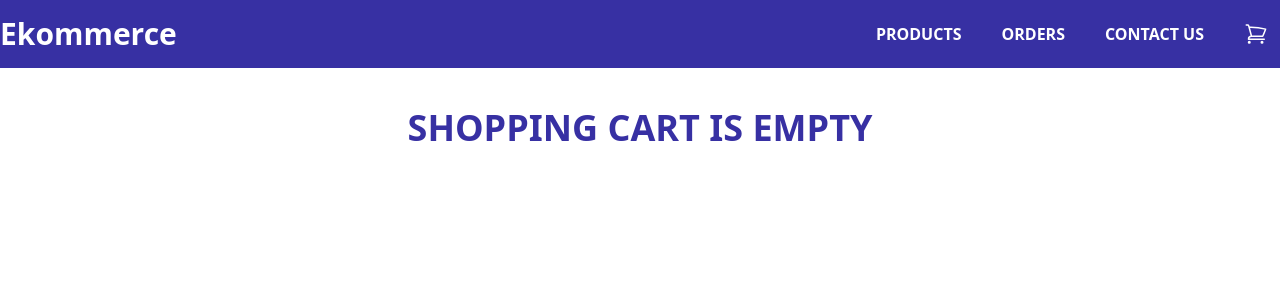
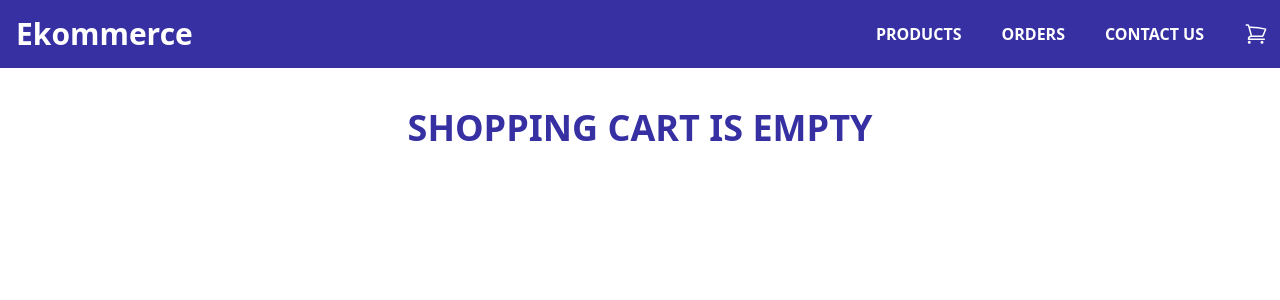
Before and after one commit to Majogobla/ekommerce-client, a React (Vite) app: page /cart in a window 1280 px wide. Shown: the top 300 px of the page. Built offline with nearby package versions, Linux system fonts and the light colour scheme.

Commit message:
change image

```diff
--- a/src/components/Layouts/IndexView.jsx
+++ b/src/components/Layouts/IndexView.jsx
@@ -61,7 +61,7 @@ export const IndexView = () => {
       <div className="bg-indigo-800 py-4">
         <div className="container mx-auto flex flex-col justify-center items-center md:justify-between  md:flex-row">
           <Link to="/">
-            <h1 className=" text-white text-3xl font-bold">Ekommerce</h1>
+            <h1 className=" text-white text-3xl font-bold pl-4">Ekommerce</h1>
           </Link>
 
           <nav className="flex flex-col gap-4 md:flex-row mt-6 md:mt-0">
@@ -123,7 +123,7 @@ export const IndexView = () => {
               className="w-full h-auto"
               style={{ maxHeight: "500px" }}
             />
-            <div className="absolute top-1/2 left-1/2 transform -translate-x-1/2 -translate-y-1/2 text-indigo-800 text-3xl font-bold">
+            <div className="absolute top-1/2 left-1/2 transform -translate-x-1/2 -translate-y-1/2 text-white text-3xl font-bold drop-shadow-lg shadow-black">
               Welcome to Ekommerce! <br />
               <p className="text-xl">
               Look at all our products
@@ -142,7 +142,7 @@ export const IndexView = () => {
               className="w-full h-auto"
               style={{ maxHeight: "500px" }}
             />
-            <div className="absolute top-1/2 left-1/2 transform -translate-x-1/2 -translate-y-1/2 text-indigo-800 text-3xl font-bold">
+            <div className="absolute top-1/2 left-1/2 transform -translate-x-1/2 -translate-y-1/2 text-indigo-800 text-3xl font-bold drop-shadow-lg shadow-black">
               Welcome to Ekommerce! <br />
               <p className="text-xl">
               Look at all our products
--- a/src/components/Layouts/NotAuthenticated.jsx
+++ b/src/components/Layouts/NotAuthenticated.jsx
@@ -8,7 +8,7 @@ function NotAuthenticated() {
       <div className="bg-indigo-800 py-4">
         <div className="container mx-auto flex flex-col justify-center items-center md:justify-between  md:flex-row">
           <Link to="/">
-            <h1 className=" text-white text-3xl font-bold">Ekommerce</h1>
+            <h1 className=" text-white text-3xl font-bold pl-4">Ekommerce</h1>
           </Link>
 
           <nav className="flex flex-col gap-4 md:flex-row mt-6 md:mt-0">
```
Also changed, not shown: src/img/fondo1.jpg, src/img/fondo2.jpg.
